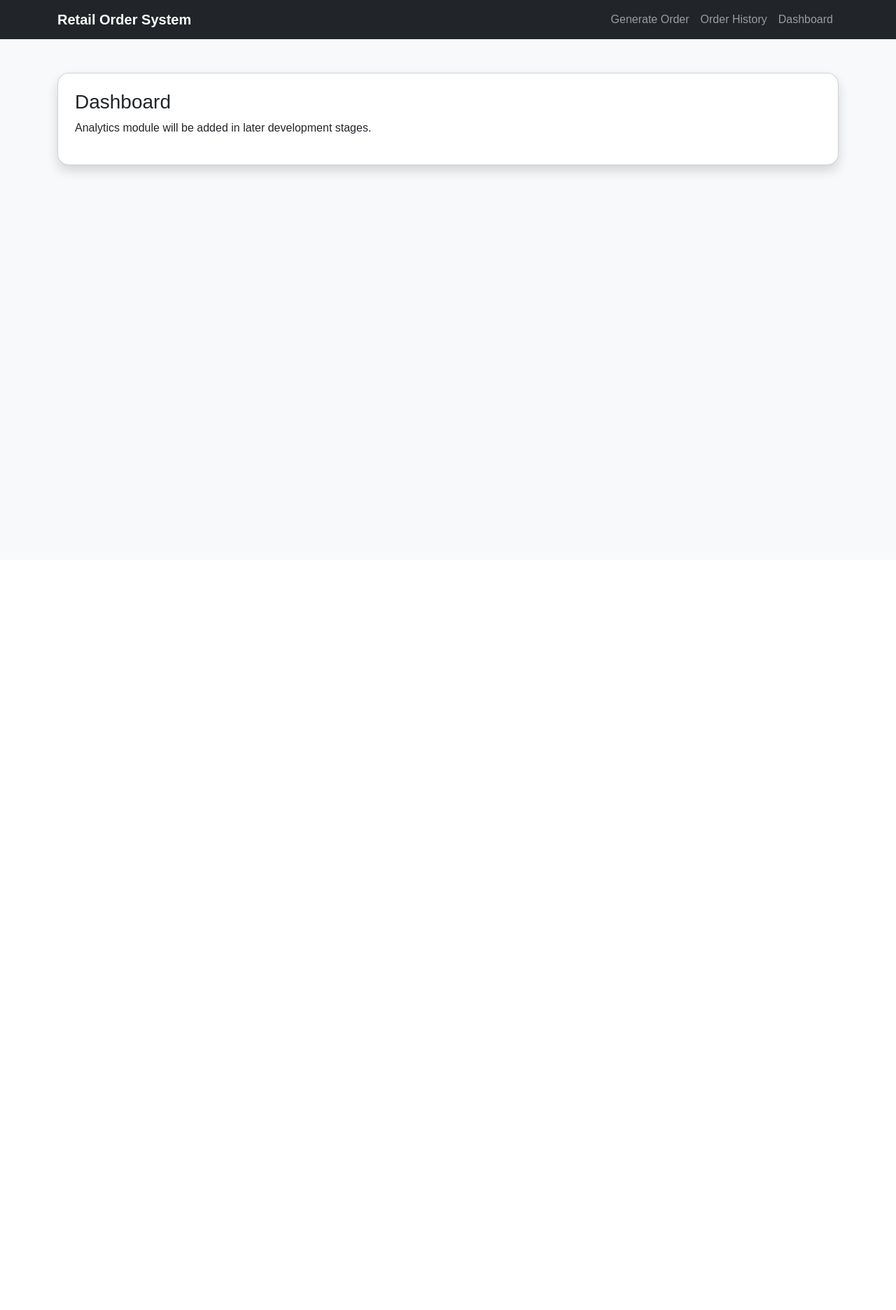
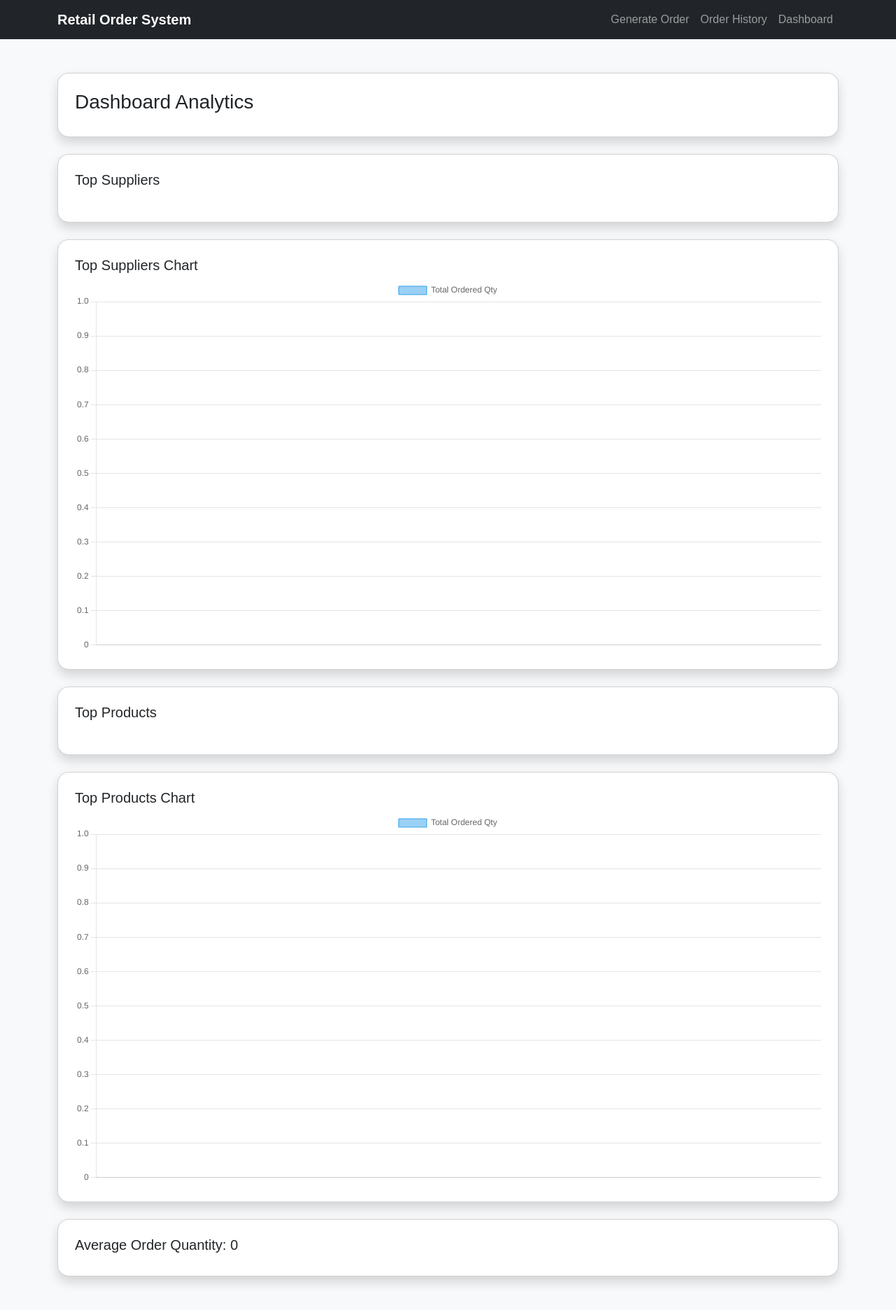
Before and after one commit to cheesydorito/retail-order-system-bachelor, a FastAPI app: page /ui/dashboard in a window 1280 px wide. Shown: the whole page at 70% size. Before the commit the page ends 252 px from the top, so only its background shows below. Run offline with FastAPI, Linux system fonts and the light colour scheme.

Commit message:
Week 8: Implement dashboard UI and analytics visualization

```diff
--- a/backend/templates/dashboard.html
+++ b/backend/templates/dashboard.html
@@ -2,8 +2,78 @@
 {% block title %}Dashboard{% endblock %}
 
 {% block content %}
-<div class="card shadow p-4">
-  <h3>Dashboard</h3>
-  <p>Analytics module will be added in later development stages.</p>
+
+<div class="card shadow p-4 mb-4">
+  <h3>Dashboard Analytics</h3>
 </div>
+
+<div class="card shadow p-4 mb-4">
+  <h5>Top Suppliers</h5>
+  <ul>
+    {% for supplier, qty in top_suppliers %}
+      <li>{{ supplier }} — {{ qty }}</li>
+    {% endfor %}
+  </ul>
+</div>
+
+<div class="card shadow p-4 mb-4">
+  <h5>Top Suppliers Chart</h5>
+  <canvas id="topSuppliersChart"></canvas>
+</div>
+
+<div class="card shadow p-4 mb-4">
+  <h5>Top Products</h5>
+  <ul>
+    {% for product, qty in top_products %}
+      <li>{{ product }} — {{ qty }}</li>
+    {% endfor %}
+  </ul>
+</div>
+
+<div class="card shadow p-4 mb-4">
+  <h5>Top Products Chart</h5>
+  <canvas id="topProductsChart"></canvas>
+</div>
+
+<div class="card shadow p-4 mb-4">
+  <h5>Average Order Quantity: {{ avg_order_qty }}</h5>
+</div>
+
+<script src="https://cdn.jsdelivr.net/npm/chart.js"></script>
+
+<script>
+    const topSuppliers = {{ top_suppliers | tojson | safe }};
+    const topProducts = {{ top_products | tojson | safe }};
+
+    const supplierLabels = topSuppliers.map(x => x[0]);
+    const supplierData = topSuppliers.map(x => x[1]);
+
+    const productLabels = topProducts.map(x => x[0]);
+    const productData = topProducts.map(x => x[1]);
+
+    new Chart(document.getElementById('topSuppliersChart'), {
+      type: 'bar',
+      data: {
+        labels: supplierLabels,
+        datasets: [{
+          label: 'Total Ordered Qty',
+          data: supplierData,
+          borderWidth: 1
+        }]
+      }
+    });
+
+    new Chart(document.getElementById('topProductsChart'), {
+      type: 'bar',
+      data: {
+        labels: productLabels,
+        datasets: [{
+          label: 'Total Ordered Qty',
+          data: productData,
+          borderWidth: 1
+        }]
+      }
+    });
+</script>
+
 {% endblock %}
```
